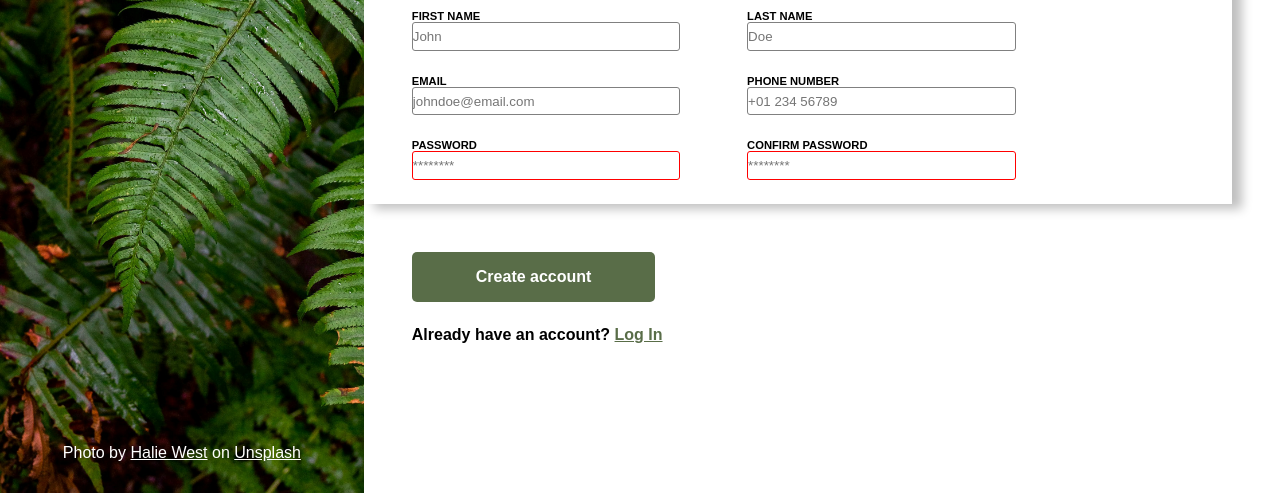
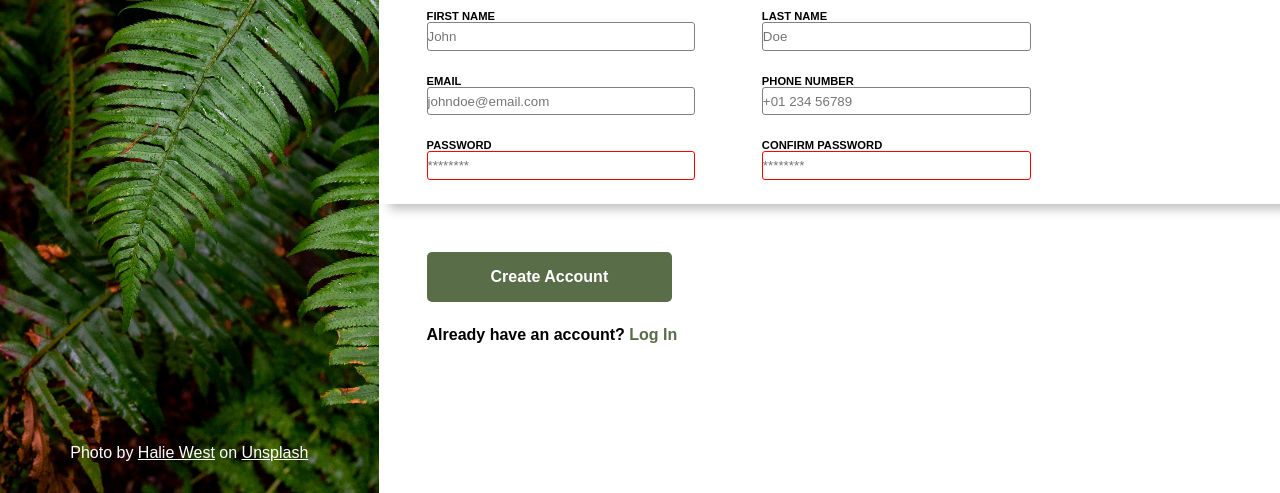
Before and after one commit to marcorampin/signup-form, a plain HTML site: page index.html in a window 1280 px wide. Shown: the part 307-800 px from the top of the page. Drawn offline with Linux system fonts and the light colour scheme.

Commit message:
Changed form structure to include a submit input type instead of a button, removed text style from the log in anchor element

```diff
--- a/index.html
+++ b/index.html
@@ -16,11 +16,11 @@
 	    Photo by <a href='https://unsplash.com/de/@haliewestphoto'>Halie West</a> on <a href='https://unsplash.com/de/fotos/grune-blattpflanze-in-nahaufnahme-25xggax4bSA'>Unsplash</a>
 	</div>
     </div>
-    <div id='right-panel'>
+    <form id='right-panel'>
 	    <p>This is not a real online service! You know you need something like this in your life to help you realize your deepest dreams. Sign up <em>now</em> to get started.<br>
 	    <br>
 	    You <em>know</em> you want to.</p>
-	<form>
+	    <div id='registration-form'>
 		<h2 id='form-title'>Let's do this!</h2>
 		<div id='name-div' class='form-div'>
 		    <label for='first_name'>FIRST NAME</label>
@@ -40,11 +40,12 @@
 		    <input type='password' id='password' name='password' placeholder='********' required>
 		    <input type='password' id='password-confirm' name='password-confirm' placeholder='********' required>
 		</div>
-        </form>
+	    </div>
 	    <div id='login'>
-	    <button>Create account</button>
+		<input type='submit' value='Create Account'>
 		<p>Already have an account? <a href='#'>Log In</a></p>
 	    </div>
+	</form>
     </div>
 </body>
 </html>
--- a/main.css
+++ b/main.css
@@ -60,10 +60,10 @@ body
     flex-direction: column;
     justify-content: center;
     gap: 3em;
-    margin: 3em;
+    margin: 3em 0 3em 3em;
 }
 
-form
+#registration-form
 {
     display: flex;
     flex-direction: column;
@@ -85,10 +85,6 @@ form
 {
     margin-right: 5em;
     height: 2em;
-}
-
-.form-div input
-{
     border: 1px solid grey;
     border-radius: 3px;
     width: 20em;
@@ -118,13 +114,13 @@ form
     font-size: 1.3em;
 }
 
-form label
+#registration-form label
 {
     font-size: 0.7em;
     font-weight: bold;
 }
 
-#login button
+#login input[type='submit']
 {
     color: white;
     font-weight: bold;
@@ -134,9 +130,11 @@ form label
     padding: 1em 4em;
     border: none;
     margin: 1.5em 0;
+    cursor: pointer;
 }
 
 #login a
 {
+    text-decoration: none;
     color: #596D48;
 }
```
Also changed, not shown: 1 other file. Lines whose indentation alone changed are shown as unchanged.
